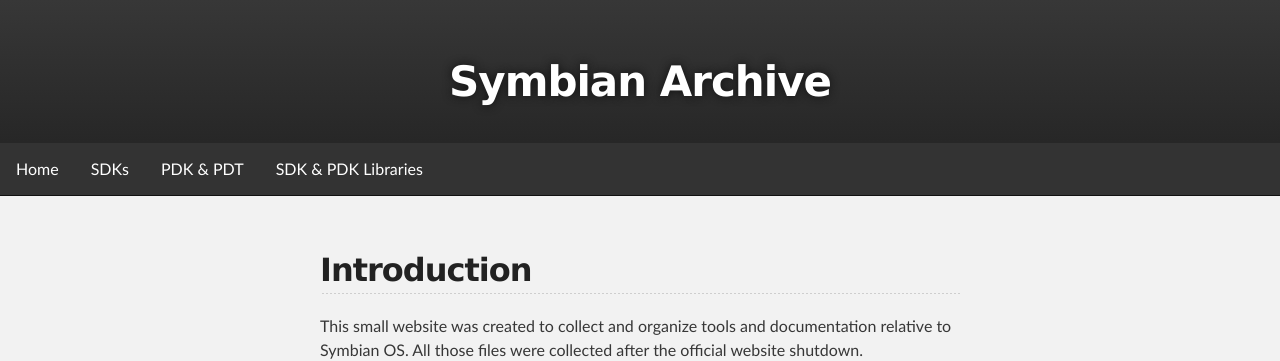
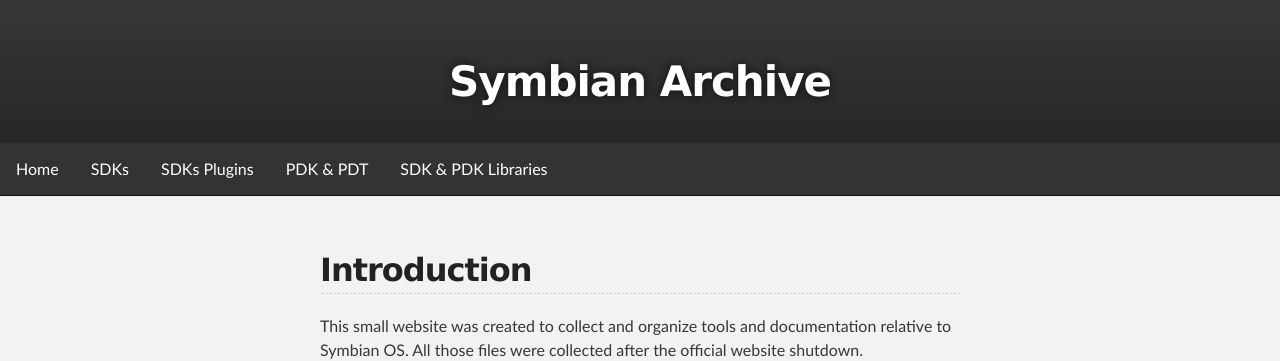
Before and after one commit to mrRosset/Symbian-Archive, a Jekyll site: the page built from index.md, in a window 1280 px wide. Shown: the top 361 px of the page. Built offline with Jekyll 4.4.1, drawn with Linux system fonts in a browser that asks for light colours; our own code applies the rules of GitHub Pages for plain Markdown files; the repository's description, which GitHub fills in, is left out.

Commit message:
add plugins to menu

```diff
--- a/_layouts/default.html
+++ b/_layouts/default.html
@@ -33,6 +33,7 @@
 		  <ul>
 			<li><a href="index.html">Home</a></li>
 			<li><a href="SDKs.html">SDKs</a></li>
+			<li><a href="SDKs-Plugins.html">SDKs Plugins</a></li>
 			<li><a href="PDK&PDT.html">PDK &amp; PDT</a></li>
 			<li><a href="SDKs-Docs.html">SDK &amp; PDK Libraries</a></li>
 			<!--<li><a href="#notdone">Dependencies &amp; Tools</a></li>-->
```
